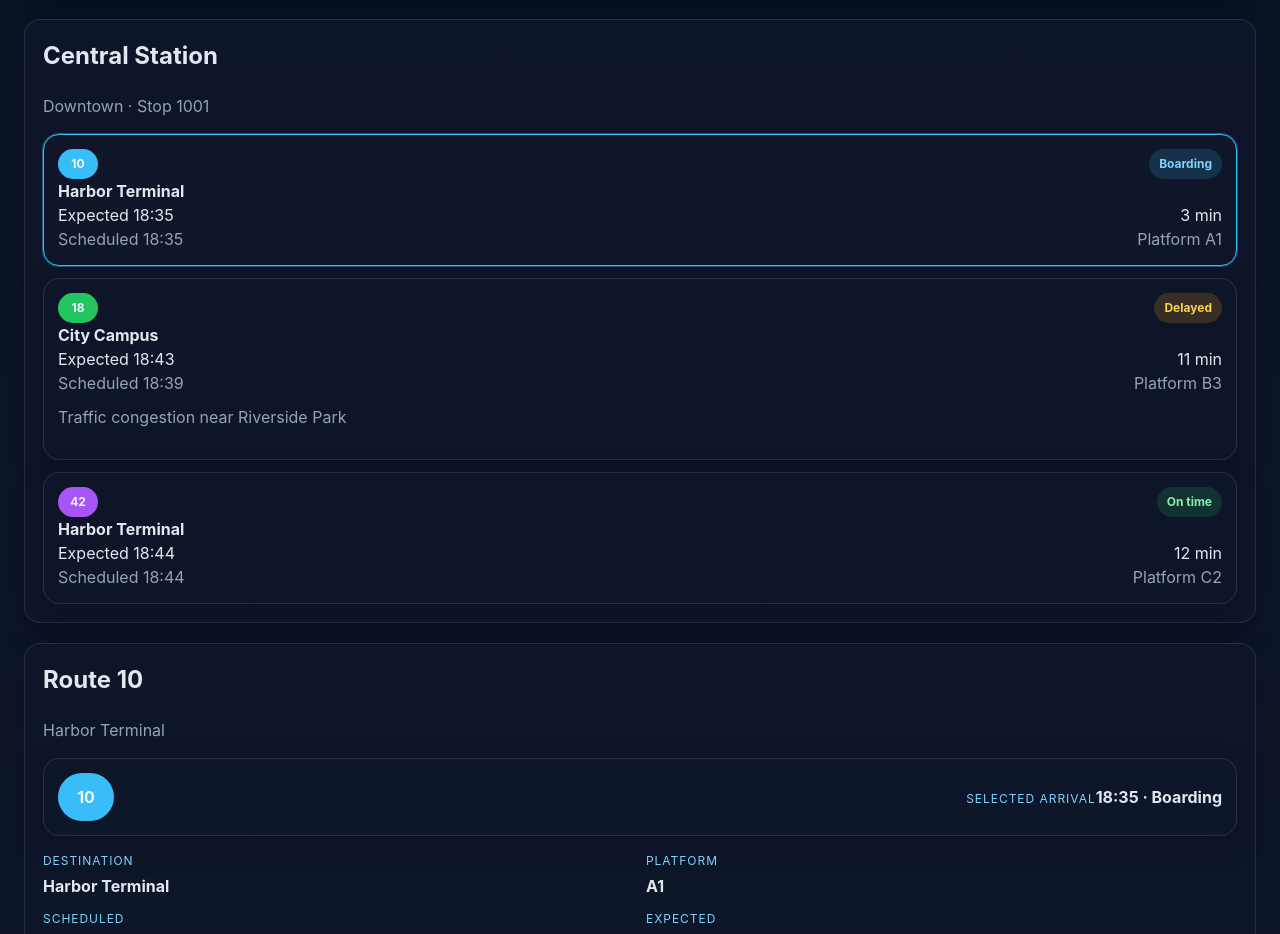
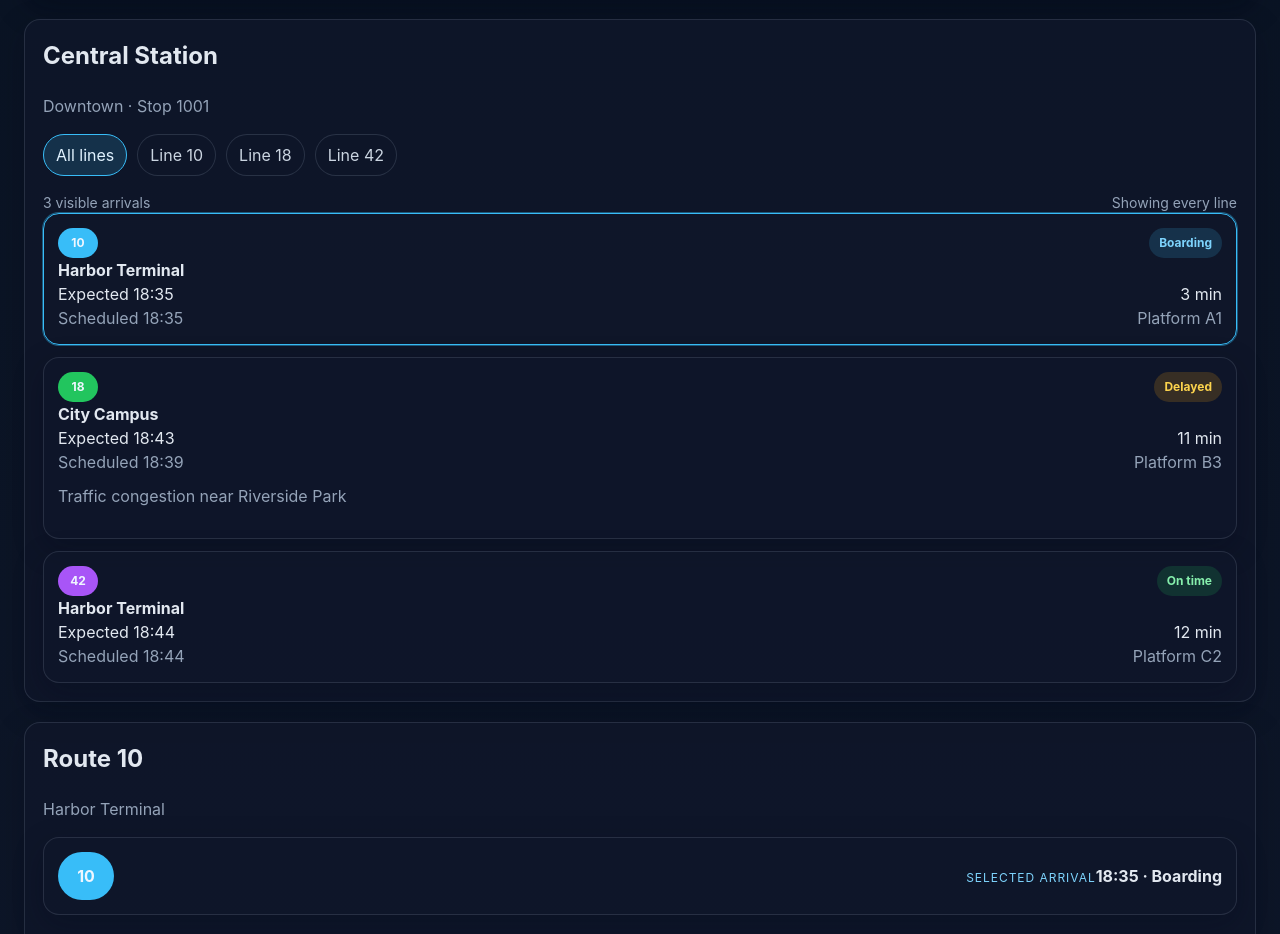
Before and after one commit to RivkindLeon/public-transport-tracker, a React (Vite) app: page / in a window 1280 px wide. Shown: the part 1265-2199 px from the top of the page. Built offline with nearby package versions, Linux system fonts and the light colour scheme.

Commit message:
Add stop-level line filters to the arrival board
Merges the local line-filter interaction for mocked arrivals.

```diff
--- a/src/App.tsx
+++ b/src/App.tsx
@@ -1,4 +1,4 @@
-import { useMemo, useState } from 'react';
+import { useEffect, useMemo, useState } from 'react';
 import { getRoute, getStopArrivals, getTransportSnapshot } from './data/mockData';
 import type { Arrival, ArrivalStatus } from './types';
 
@@ -26,18 +26,37 @@ const getMinutesUntil = (value: string) => {
 
 export default function App() {
   const [selectedStopId, setSelectedStopId] = useState(snapshot.stops[0]?.id ?? '');
-  const arrivals = useMemo(() => getStopArrivals(selectedStopId), [selectedStopId]);
-  const [selectedArrivalId, setSelectedArrivalId] = useState(arrivals[0]?.id ?? '');
+  const [activeLine, setActiveLine] = useState<'all' | string>('all');
+  const stopArrivals = useMemo(() => getStopArrivals(selectedStopId), [selectedStopId]);
+  const [selectedArrivalId, setSelectedArrivalId] = useState(stopArrivals[0]?.id ?? '');
 
   const selectedStop = snapshot.stops.find((stop) => stop.id === selectedStopId) ?? snapshot.stops[0];
+  const availableLines = selectedStop?.lines ?? [];
+  const arrivals = useMemo(
+    () => (activeLine === 'all' ? stopArrivals : stopArrivals.filter((arrival) => arrival.line === activeLine)),
+    [activeLine, stopArrivals],
+  );
   const selectedArrival = arrivals.find((arrival) => arrival.id === selectedArrivalId) ?? arrivals[0];
   const selectedRoute = selectedArrival ? getRoute(selectedArrival.routeId) : undefined;
 
   const favoriteStops = snapshot.stops.filter((stop) => stop.isFavorite);
   const nearbyStops = snapshot.stops.filter((stop) => !stop.isFavorite);
 
+  useEffect(() => {
+    if (!availableLines.includes(activeLine)) {
+      setActiveLine('all');
+    }
+  }, [activeLine, availableLines]);
+
+  useEffect(() => {
+    if (!arrivals.some((arrival) => arrival.id === selectedArrivalId)) {
+      setSelectedArrivalId(arrivals[0]?.id ?? '');
+    }
+  }, [arrivals, selectedArrivalId]);
+
   const handleStopSelect = (stopId: string) => {
     setSelectedStopId(stopId);
+    setActiveLine('all');
     const nextArrival = getStopArrivals(stopId)[0];
     setSelectedArrivalId(nextArrival?.id ?? '');
   };
@@ -144,11 +163,40 @@ export default function App() {
             </p>
           </div>
 
+          <div className="filter-toolbar" aria-label="Arrival line filters">
+            <button
+              type="button"
+              className={`filter-chip ${activeLine === 'all' ? 'selected' : ''}`}
+              onClick={() => setActiveLine('all')}
+            >
+              All lines
+            </button>
+            {availableLines.map((line) => (
+              <button
+                key={line}
+                type="button"
+                className={`filter-chip ${activeLine === line ? 'selected' : ''}`}
+                onClick={() => setActiveLine(line)}
+              >
+                Line {line}
+              </button>
+            ))}
+          </div>
+
+          <div className="board-summary">
+            <span>{arrivals.length} visible arrivals</span>
+            <span>{activeLine === 'all' ? 'Showing every line' : `Filtered to line ${activeLine}`}</span>
+          </div>
+
           <div className="arrival-list">
             {arrivals.length === 0 ? (
               <div className="empty-state">
                 <h3>No arrivals</h3>
-                <p>This stop has no mock arrivals yet.</p>
+                <p>
+                  {activeLine === 'all'
+                    ? 'This stop has no mock arrivals yet.'
+                    : `There are no visible arrivals for line ${activeLine} at this stop.`}
+                </p>
               </div>
             ) : (
               arrivals.map(renderArrivalCard)
--- a/src/styles.css
+++ b/src/styles.css
@@ -99,6 +99,8 @@ p {
 }
 
 .stop-group + .stop-group,
+.filter-toolbar,
+.board-summary,
 .route-summary-grid,
 .route-highlight,
 .alert-card,
@@ -112,6 +114,36 @@ p {
   display: flex;
   flex-direction: column;
   gap: 12px;
+}
+
+.filter-toolbar {
+  display: flex;
+  flex-wrap: wrap;
+  gap: 10px;
+}
+
+.filter-chip {
+  border: 1px solid rgba(148, 163, 184, 0.2);
+  background: rgba(15, 23, 42, 0.64);
+  color: #cbd5e1;
+  border-radius: 999px;
+  padding: 8px 12px;
+  cursor: pointer;
+}
+
+.filter-chip.selected {
+  border-color: #38bdf8;
+  background: rgba(56, 189, 248, 0.16);
+  color: #e0f2fe;
+}
+
+.board-summary {
+  display: flex;
+  justify-content: space-between;
+  gap: 12px;
+  flex-wrap: wrap;
+  color: #94a3b8;
+  font-size: 14px;
 }
 
 .stop-card,
```
